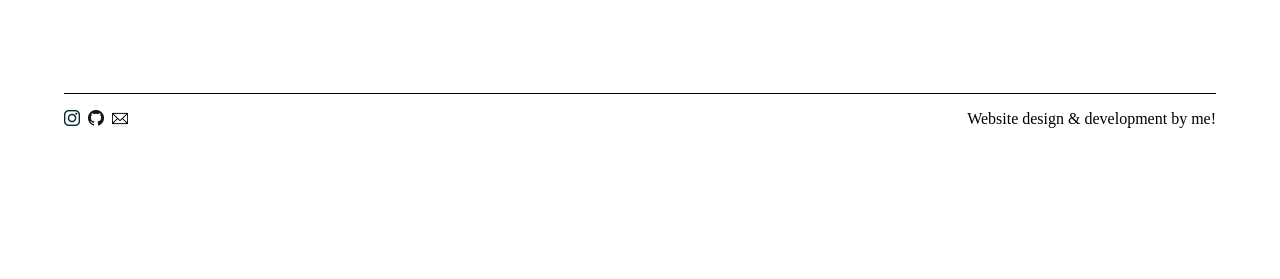
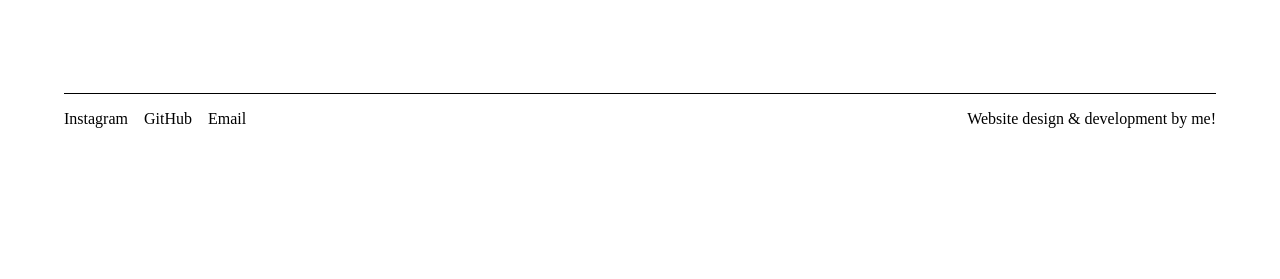
Before and after one commit to jackandthebean/jackandthebean.github.io, a Jekyll site: the page built from index.html, in a window 1280 px wide. Shown: the part 4185-4464 px from the top of the page. Built offline with Jekyll 4.4.1, drawn with Linux system fonts in a browser that asks for light colours; the list of posts is cut into pages by our own code.

Commit message:
Icons to text

```diff
--- a/_includes/footer.html
+++ b/_includes/footer.html
@@ -2,9 +2,9 @@
     <hr>
     <div class="foot flex_between">
         <ul class="socials flex_between">
-            <li><a href="https://www.instagram.com/{{ site.instagram_username }}/"><img src="../assets/images/instagram.png"></a></li>
-            <li><a href="https://github.com/{{ site.github_username }}/"><img src="../assets/images/octocat.png"></a></li>
-            <li><a href="mailto:{{ site.email }}"><img src="../assets/images/email.png"></a></li>
+            <li><a href="https://www.instagram.com/{{ site.instagram_username }}/">Instagram</a></li>
+            <li><a href="https://github.com/{{ site.github_username }}/">GitHub</a></li>
+            <li><a href="mailto:{{ site.email }}">Email</a></li>
         </ul>
         <p>Website design & development by me!</p>
     </div>
--- a/_sass/main.scss
+++ b/_sass/main.scss
@@ -85,9 +85,8 @@ hr {
     padding: 1em 0;
 }
 
-.socials img {
-    padding-right: 8px;
-    width: 16px;
+.socials li {
+    padding-right: 1em;
 }
 
 .hero {
```
